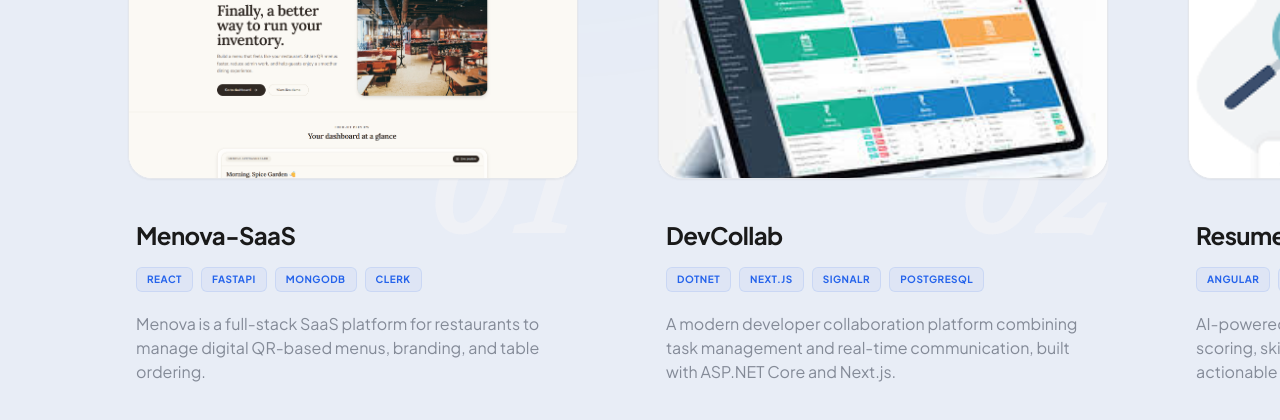
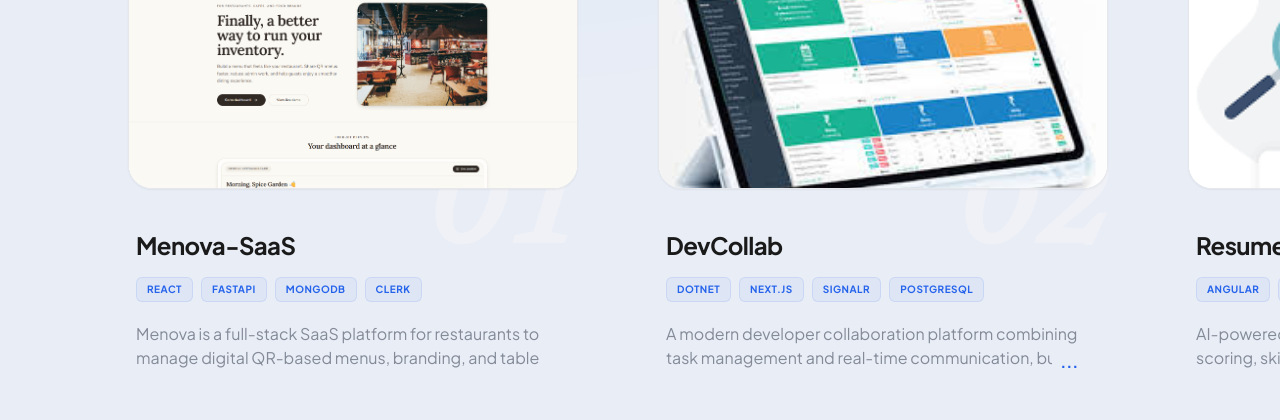
Before and after one commit to falakrana/myPortfolio, a React (Vite) app: page / in a window 1280 px wide. Shown: the part 3132-3552 px from the top of the page. Built offline with nearby package versions, Linux system fonts and the light colour scheme.

Commit message:
project cards structural design improved

```diff
--- a/src/components/Projects.jsx
+++ b/src/components/Projects.jsx
@@ -1,4 +1,4 @@
-import React, { useRef, useEffect } from "react";
+import React, { useRef, useEffect, useState } from "react";
 import { gsap } from "gsap";
 import { ScrollTrigger } from "gsap/ScrollTrigger";
 
@@ -7,6 +7,15 @@ gsap.registerPlugin(ScrollTrigger);
 const Projects = () => {
   const sectionRef = useRef(null);
   const trackRef = useRef(null);
+  const [expandedDescriptions, setExpandedDescriptions] = useState({});
+
+  const toggleDescription = (event, index) => {
+    event.stopPropagation();
+    setExpandedDescriptions((current) => ({
+      ...current,
+      [index]: !current[index],
+    }));
+  };
 
   const allProjects = [
     {
@@ -266,9 +275,32 @@ const Projects = () => {
                   ))}
                 </div>
 
-                <p className="text-text-secondary text-sm md:text-base leading-relaxed opacity-80 mt-1 max-w-[95%]">
-                  {project.description}
-                </p>
+                <div className="relative mt-1 max-w-[95%]">
+                  <p
+                    className={`project-description text-text-secondary text-sm md:text-base leading-relaxed opacity-80 transition-[max-height] duration-500 ease-in-out ${
+                      expandedDescriptions[index]
+                        ? "max-h-40"
+                        : "max-h-[2.85rem] md:max-h-[3.25rem]"
+                    }`}
+                  >
+                    {project.description}
+                  </p>
+
+                  {project.description.length > 120 && (
+                    <button
+                      type="button"
+                      aria-expanded={!!expandedDescriptions[index]}
+                      onClick={(event) => toggleDescription(event, index)}
+                      className={
+                        expandedDescriptions[index]
+                          ? "mt-1 rounded-md bg-transparent p-0 text-xs font-bold uppercase tracking-widest text-accent-blue transition-colors duration-300 hover:text-blue-700"
+                          : "absolute bottom-0 right-0 rounded-md bg-light-bg pl-2 text-sm md:text-base font-bold text-accent-blue transition-colors duration-300 hover:text-blue-700"
+                      }
+                    >
+                      {expandedDescriptions[index] ? "Show less" : "..."}
+                    </button>
+                  )}
+                </div>
               </div>
             </div>
           </div>
--- a/src/index.css
+++ b/src/index.css
@@ -174,3 +174,7 @@
   -webkit-box-orient: vertical;
   overflow: hidden;
 }
+
+.project-description {
+  overflow: hidden;
+}
```
